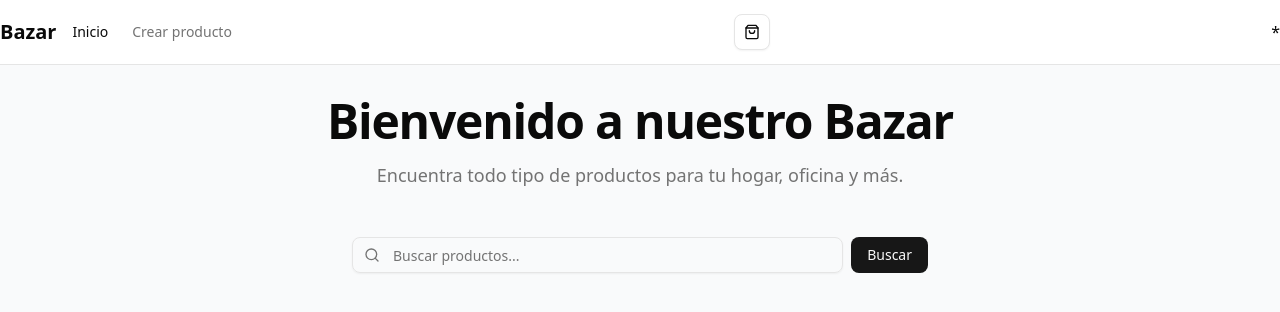
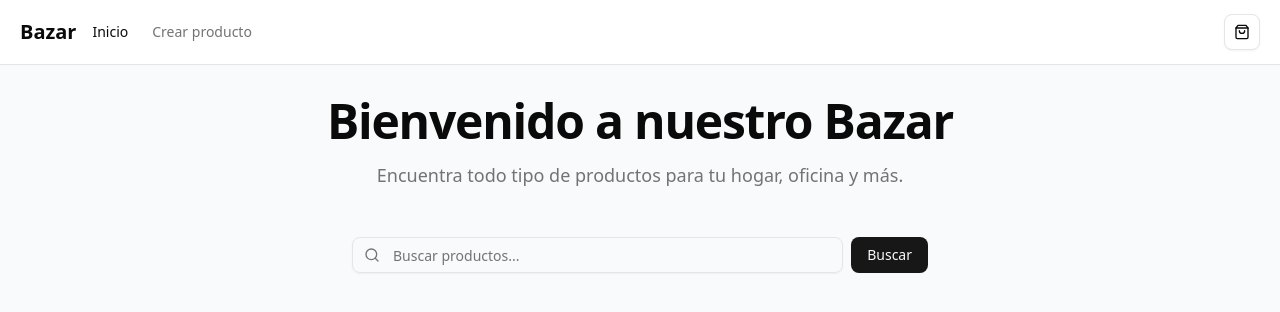
Before and after one commit to IsaacNavarro-0206/client-web-store, a React (Vite) app: page / in a window 1280 px wide. Shown: the top 312 px of the page. Built offline with nearby package versions, Linux system fonts and the light colour scheme.

Commit message:
style(NavBar): ajustar padding y limpiar caracteres redundantes
Se ajustó el padding del contenedor NavBar a px-5 para mejorar la alineación y se eliminaron caracteres redundantes como {" "} y * para simplificar el código.

```diff
--- a/src/components/NavBar/index.tsx
+++ b/src/components/NavBar/index.tsx
@@ -23,7 +23,7 @@ const NavBar = () => {
 
   return (
     <header className="sticky top-0 z-50 w-full border-b  bg-white">
-      <div className="container flex h-16 items-center">
+      <div className="flex h-16 items-center px-5">
         <div className="mr-4 flex">
           <Link
             to="/"
@@ -51,12 +51,12 @@ const NavBar = () => {
               </Link>
             ))}
           </nav>
+
           <div className="flex items-center space-x-4">
             <Button variant="outline" size="icon" className="relative">
               <ShoppingBag className="h-5 w-5" />
             </Button>
-          </div>{" "}
-          *
+          </div>
         </div>
 
         <div className="flex flex-1 items-center justify-end md:hidden">
```
